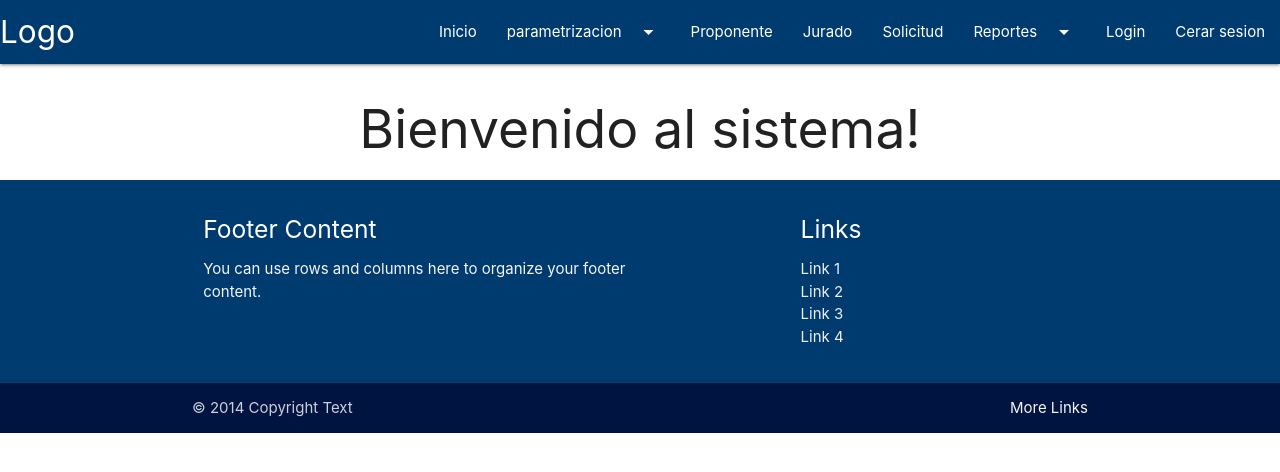
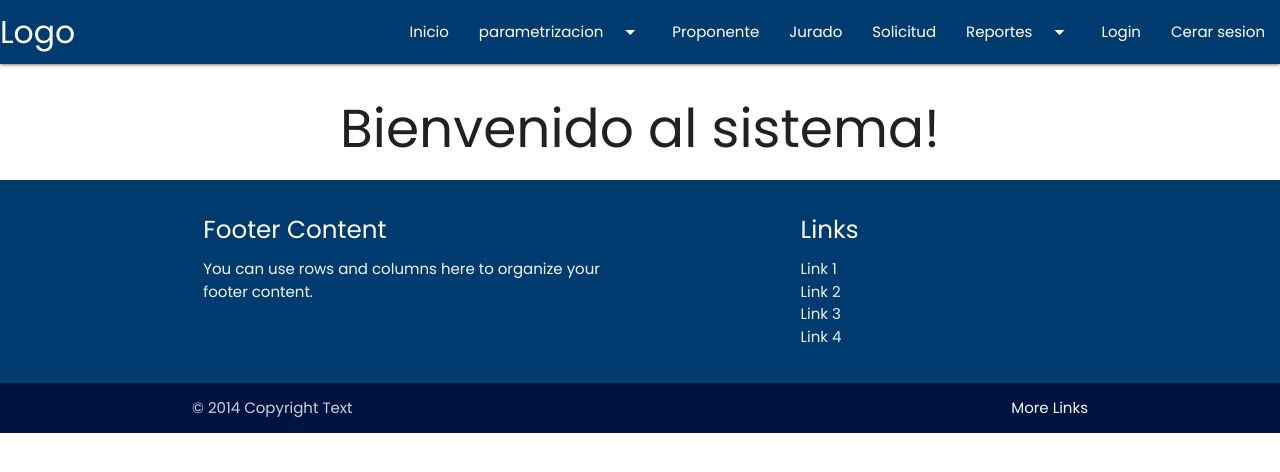
Before and after one commit to jersonVal/poyecto-Ucaldas-Front, an Angular app: page /home in a window 1280 px wide. Shown: the top 472 px of the page. Built offline with nearby package versions, Linux system fonts and the light colour scheme.

Commit message:
font family

```diff
--- a/src/styles.css
+++ b/src/styles.css
@@ -1,4 +1,6 @@
 /* You can add global styles to this file, and also import other style files */
+@import url('https://fonts.googleapis.com/css2?family=Poppins:wght@100;400;700&display=swap');
+
 :root {
   --primary-dark: #001442;
   --primary-default: #003B70;
@@ -28,3 +30,7 @@
   --gray-default: #343a40;
   --gray-light: #b3b9bf;
 }
+
+body{
+  font-family: 'Poppins', sans-serif;
+}
```
